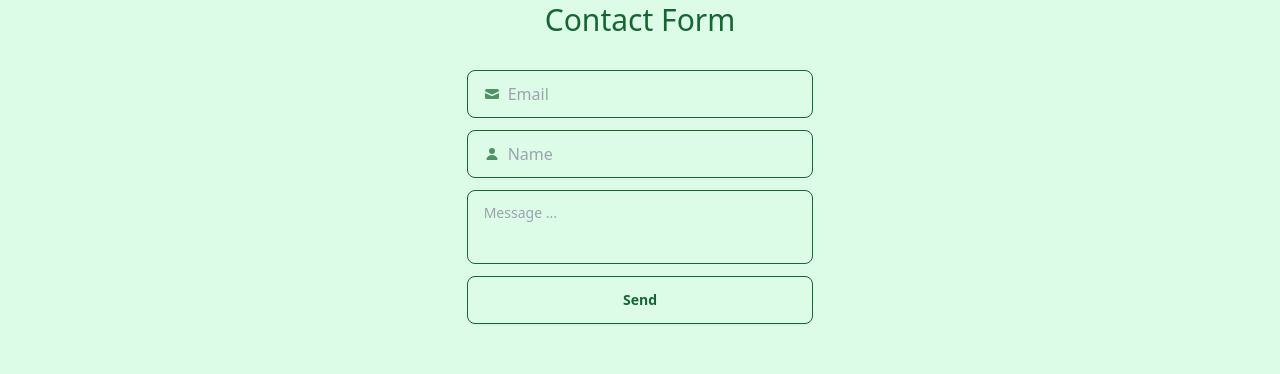
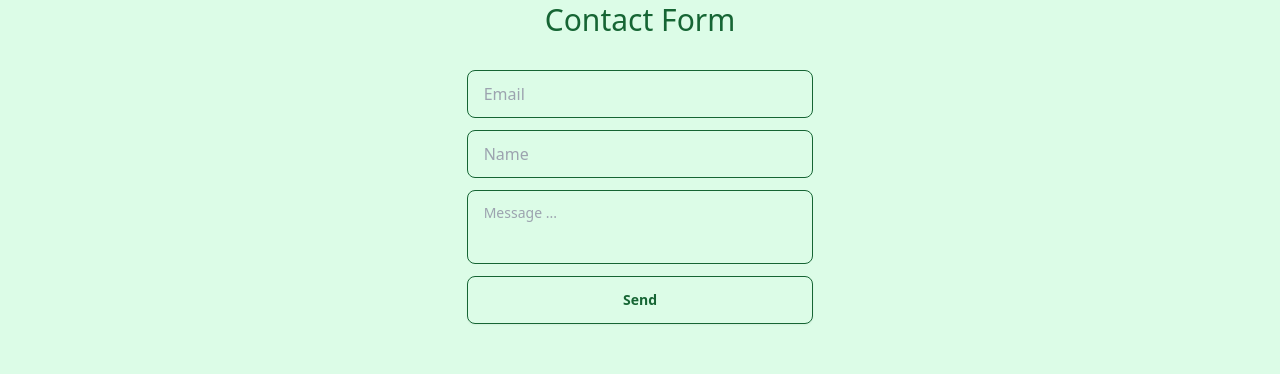
Before and after one commit to hatimb03/FarmSphere, a React (Vite) app: page /contact in a window 1280 px wide. Shown: the part 363-737 px from the top of the page. Built offline with nearby package versions, Linux system fonts and the light colour scheme.

Commit message:
v-1 done

```diff
--- a/src/Pages/Contact/Contact.jsx
+++ b/src/Pages/Contact/Contact.jsx
@@ -1,43 +1,53 @@
+import { useState } from "react";
+
 const Contact = () => {
+  const [email, setEmail] = useState("");
+  const [name, setName] = useState("");
+  const [message, setMessage] = useState("");
+
+  const handleSubmit = (e) => {
+    e.preventDefault();
+    const mailtoLink = `mailto:hatim.ba53@gmail.com?subject=Contact from ${name}&body=${encodeURIComponent(
+      message
+    )}%0D%0A%0D%0AFrom: ${email}`;
+    window.location.href = mailtoLink;
+    setEmail("");
+    setName("");
+    setMessage("");
+  };
+
   return (
-    <>
     <div className='bg-green-100 text-green-800 pt-20 text-center pb-20 min-h-[87vh] flex flex-col items-center justify-center'>
       <h2 className='text-center text-3xl mb-8'>Contact Form</h2>
-        <form className='mx-auto px-10 w-full sm:w-1/3 md:1/3 lg:1/4 flex flex-col gap-3'>
-          <label className='input input-bordered border-green-800 outline-1  flex items-center gap-2 bg-green-100 focus:outline-green-800'>
-            <svg
-              xmlns='http://www.w3.org/2000/svg'
-              viewBox='0 0 16 16'
-              fill='currentColor'
-              className='h-4 w-4 opacity-70'
+      <form
+        className='mx-auto px-10 w-full sm:w-1/3 md:1/3 lg:1/4 flex flex-col gap-3'
+        onSubmit={handleSubmit}
       >
-              <path d='M2.5 3A1.5 1.5 0 0 0 1 4.5v.793c.026.009.051.02.076.032L7.674 8.51c.206.1.446.1.652 0l6.598-3.185A.755.755 0 0 1 15 5.293V4.5A1.5 1.5 0 0 0 13.5 3h-11Z' />
-              <path d='M15 6.954 8.978 9.86a2.25 2.25 0 0 1-1.956 0L1 6.954V11.5A1.5 1.5 0 0 0 2.5 13h11a1.5 1.5 0 0 0 1.5-1.5V6.954Z' />
-            </svg>
-            <input type='text' className='grow' placeholder='Email' />
-          </label>
-
-          <label className='input input-bordered border-green-800 flex items-center gap-2 bg-green-100'>
-            <svg
-              xmlns='http://www.w3.org/2000/svg'
-              viewBox='0 0 16 16'
-              fill='currentColor'
-              className='h-4 w-4 opacity-70'
-            >
-              <path d='M8 8a3 3 0 1 0 0-6 3 3 0 0 0 0 6ZM12.735 14c.618 0 1.093-.561.872-1.139a6.002 6.002 0 0 0-11.215 0c-.22.578.254 1.139.872 1.139h9.47Z' />
-            </svg>
-            <input type='text' className='grow' placeholder='Name' />
-          </label>
+        <input
+          type='text'
+          className='input input-bordered border-green-800 flex items-center gap-2 bg-green-100'
+          placeholder='Email'
+          value={email}
+          onChange={(e) => setEmail(e.target.value)}
+        />
+        <input
+          type='text'
+          className='input input-bordered border-green-800 flex items-center gap-2 bg-green-100'
+          placeholder='Name'
+          value={name}
+          onChange={(e) => setName(e.target.value)}
+        />
         <textarea
           className='textarea textarea-bordered border-green-800 w-full bg-green-100 resize-none'
           placeholder='Message ... '
+          value={message}
+          onChange={(e) => setMessage(e.target.value)}
         ></textarea>
-          <button className='btn btn-wide w-full bg-transparent border-green-800 outline-none  text-green-800 hover:text-white hover:bg-green-800'>
+        <button className='btn btn-wide w-full bg-transparent border-green-800 outline-none text-green-800 hover:text-white hover:bg-green-800'>
           Send
         </button>
       </form>
     </div>
-    </>
   );
 };
 
```
Lines whose indentation alone changed are shown as unchanged.
